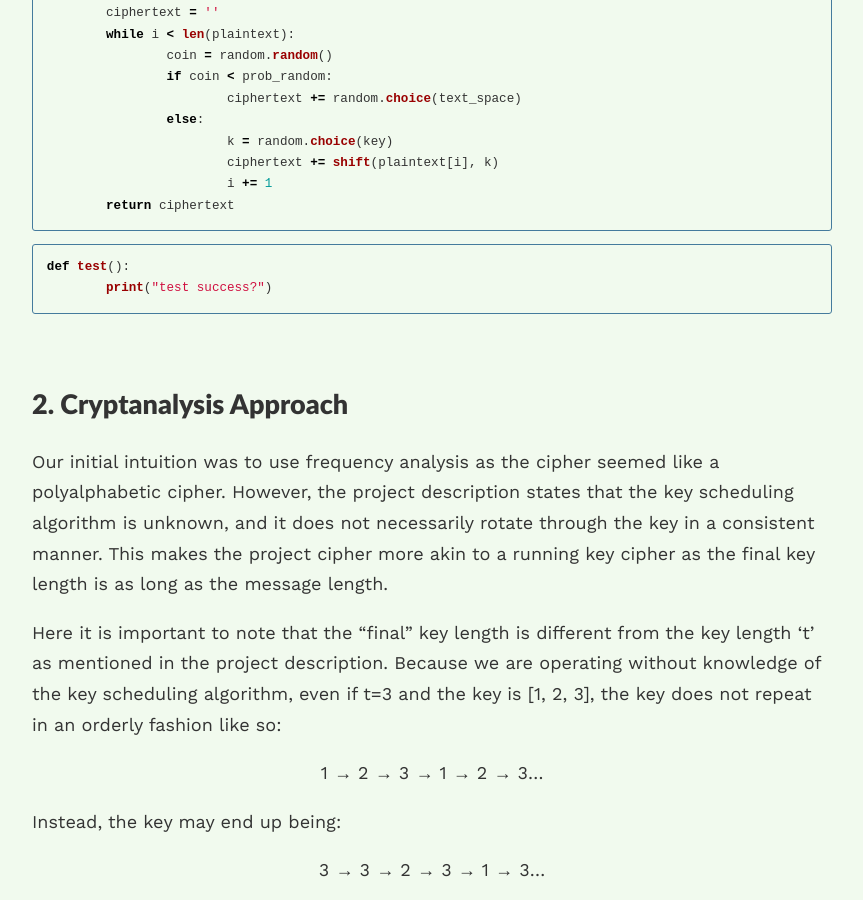
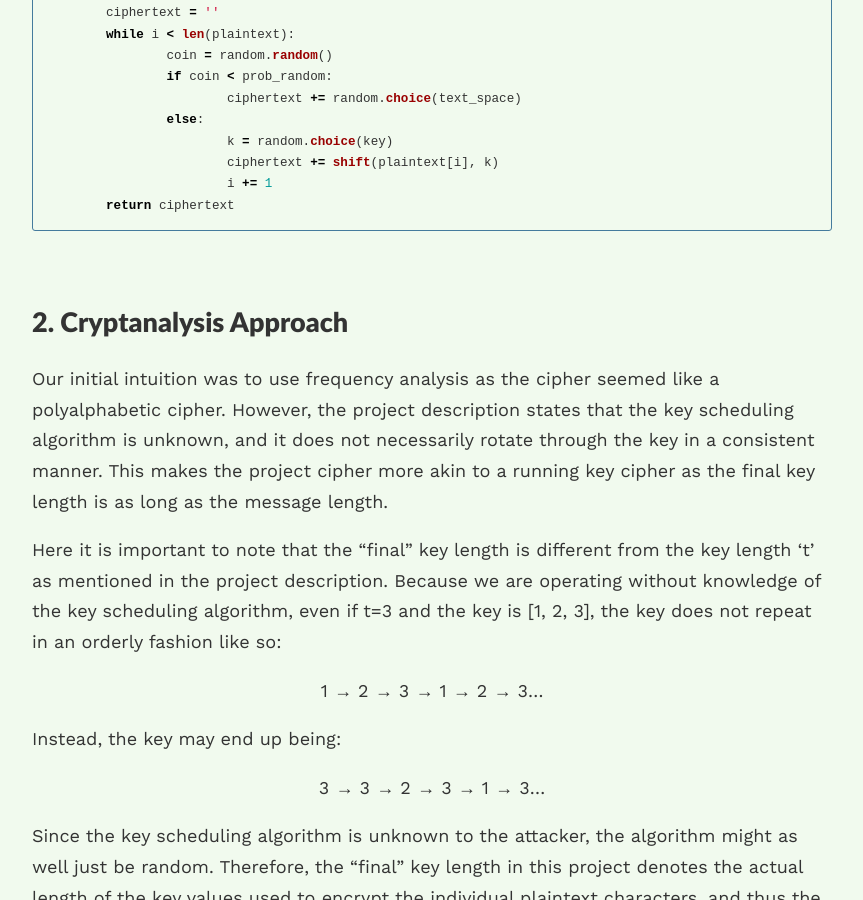
Before and after one commit to kip218/blog, a Jekyll site: the page built from _posts/2022-10-14-cryptanalysis-of-a-class-of-ciphers.md, in a window 1280 px wide and 900 px high, scrolled down 2227 px. Shown: the whole window, without its empty margins (208-1071 px from the left). Built offline with Jekyll 4.4.1, drawn with Linux system fonts in a browser that asks for light colours; nearby versions of some CDN libraries.

Commit message:
attempting to fix code syntax highlighting

````diff
--- a/Gemfile
+++ b/Gemfile
@@ -30,4 +30,5 @@
 
 
 gem "webrick", "~> 1.7"
+gem "kramdown-parser-gfm"
 gem "rouge"
--- a/_config.yml
+++ b/_config.yml
@@ -4,7 +4,7 @@
 # description: Software Engineering & Cybersecurity
 
 # baseurl: #name of GitHub repository
-url: "" #custom url to be used instead of GitHub repository
+url: "https://kangin.me" #custom url to be used instead of GitHub repository
 email: #
 
 
@@ -64,3 +64,5 @@
   - jekyll-paginate
   - jekyll-email-protect
   - jekyll-target-blank
+  - kramdown-parser-gfm
+  - rouge
--- a/_posts/2022-10-14-cryptanalysis-of-a-class-of-ciphers.md
+++ b/_posts/2022-10-14-cryptanalysis-of-a-class-of-ciphers.md
@@ -65,10 +65,6 @@
 	return ciphertext
 ```
 
-{% highlight python %}
-def test():
-	print("test success?")
-{% endhighlight %}
 
 &nbsp;
 ## 2. Cryptanalysis Approach
````
Also changed, not shown: Gemfile.lock.
